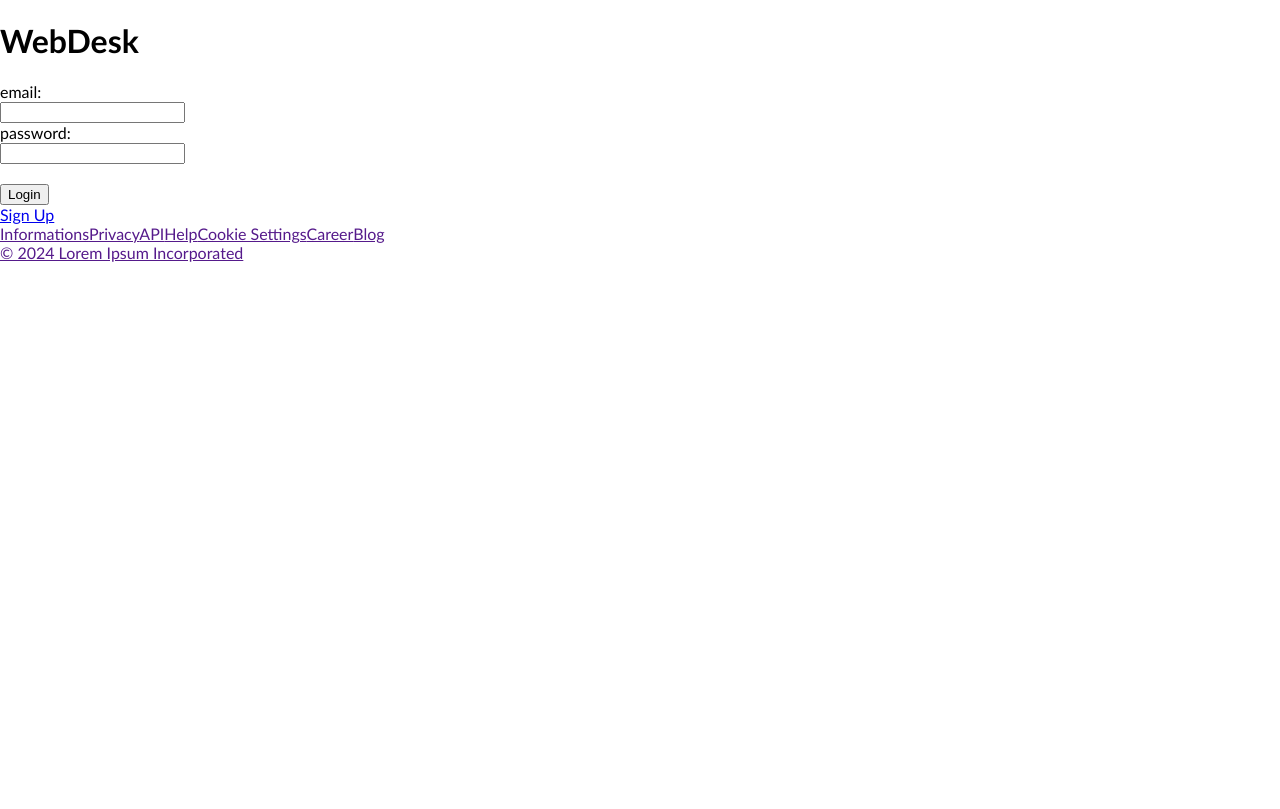
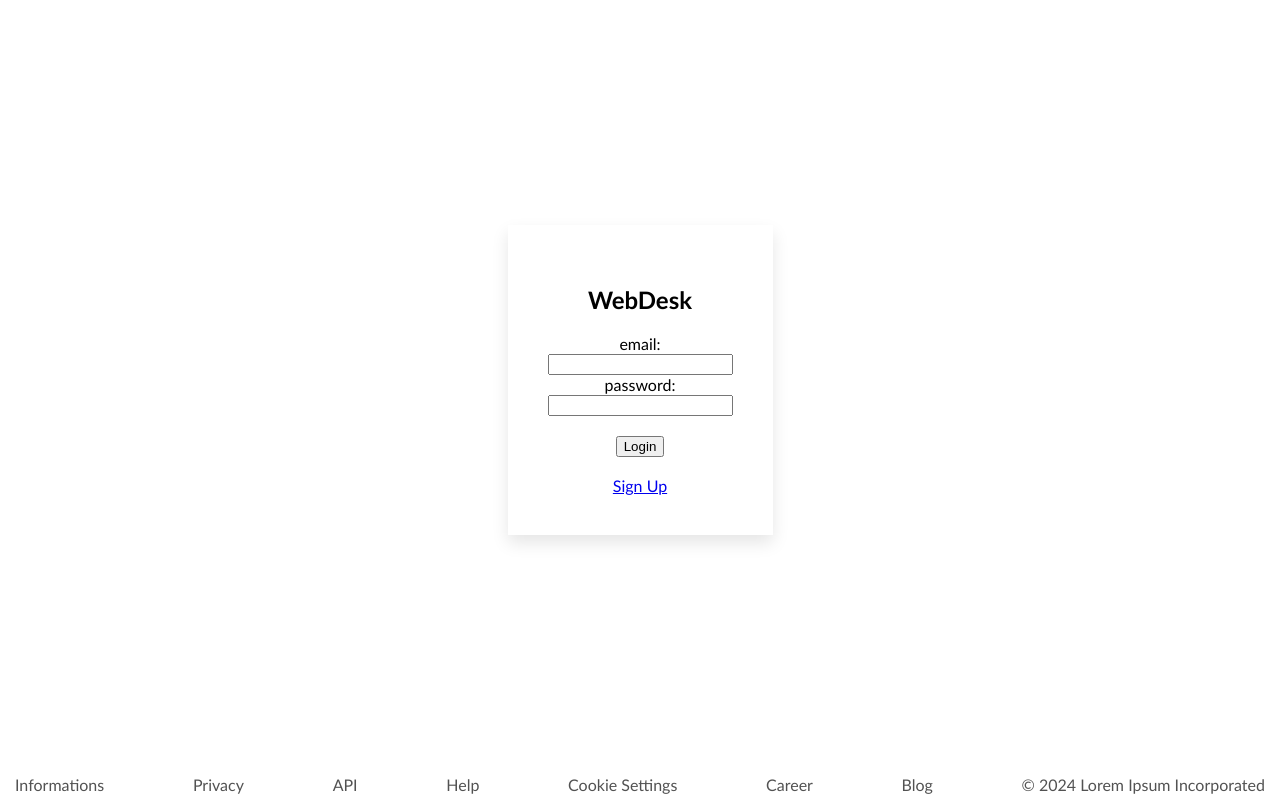
Before and after one commit to Pyrvdox/WebDesk, a React (Create React App) app in the folder frontend/: page / in a window 1280 px wide. Built offline with nearby package versions, Linux system fonts and the light colour scheme.

Commit message:
tiny fix

```diff
--- a/frontend/public/index.html
+++ b/frontend/public/index.html
@@ -3,7 +3,7 @@
   <head>
     <meta charset="utf-8" />
     <link rel="icon" />
-    <meta name="viewport" content="width=device-width, initial-scale=1" />
+    <meta name="viewport" content="width=device-width, initial-scale=1.0" />
     <meta name="theme-color" content="#000000" />
     <meta
       name="description"
@@ -27,6 +27,7 @@
           border: none;
           margin: 0;
           font-family: 'Calibri', sans-serif;
+
       }
   </style>
     <title>Web Desk</title>
--- a/frontend/src/Components/Footer.js
+++ b/frontend/src/Components/Footer.js
@@ -4,7 +4,7 @@ import '../Styles/footerstyles.css'
 const Footer = () => {
 
     return(
-        <section>
+        <section className="footer-section">
             <div className="footer-container">
                 <a href="">Informations</a>
                 <a href="">Privacy</a>
@@ -13,8 +13,6 @@ const Footer = () => {
                 <a href="">Cookie Settings</a>
                 <a href="">Career</a>
                 <a href="">Blog</a>
-            </div>
-            <div className="footer-container">
                 <a href="">© 2024 Lorem Ipsum Incorporated</a>
             </div>
         </section>
--- a/frontend/src/Components/Home.js
+++ b/frontend/src/Components/Home.js
@@ -4,10 +4,10 @@ import NavBar from "./Navbar";
 const HomeComponent = () => {
 
     return(
-        <>
+        <section>
             <NavBar />
             <h1>Home Page</h1>
-        </>
+        </section>
     )
 };
 
--- a/frontend/src/Components/Login.js
+++ b/frontend/src/Components/Login.js
@@ -44,7 +44,8 @@ const LoginComponent = () => {
             }
 
     return(
-        <div>
+        <section className="centered-section">
+        <div className="front-container">
         	<h1>WebDesk</h1>
 			<form>
 
@@ -67,14 +68,17 @@ const LoginComponent = () => {
 				></input>
 
 				<br />
-        <br/>
+                 <br/>
 				<button type="submit" disabled={isLoading} onClick={handleSubmit}>
 					Login
 				</button>
                 <br/>
+                <br/>
                 <a href="register">Sign Up</a>
 			</form>
         </div>
+        </section>
+
     )
 };
 
--- a/frontend/src/Components/Register.js
+++ b/frontend/src/Components/Register.js
@@ -1,6 +1,7 @@
 import React, { useState } from "react";
 import axios from "axios";
 import { useNavigate } from "react-router-dom";
+import '../Styles/frontpages.css'
 
 const RegisterComponent = () => {
 
@@ -40,8 +41,9 @@ const RegisterComponent = () => {
     }
 
     return(
-        <div>
-        <h2>Register:</h2>
+        <section className="centered-section">
+        <div className="front-container">
+        <h2>Register</h2>
         <form>
             <label>username:</label>
             <br />
@@ -87,9 +89,12 @@ const RegisterComponent = () => {
                 Register
             </button>
             <br/>
+            <br/>
             <a href="/">Already have an account ? Log in</a>
         </form>
     </div>
+        </section>
+
     )
 };
 
--- a/frontend/src/Styles/footerstyles.css
+++ b/frontend/src/Styles/footerstyles.css
@@ -1,4 +1,11 @@
-.footer-contaier {
+.footer-container {
     display: flex;
     justify-content: space-between;
 }
+
+.footer-container a {
+    display: flex;
+    color: rgb(82, 82, 82);
+    padding: 15px;
+    text-decoration: none;
+}
--- a/frontend/src/Styles/frontpages.css
+++ b/frontend/src/Styles/frontpages.css
@@ -0,0 +1,14 @@
+.centered-section {
+    display: flex;
+    justify-content: center;
+    align-items: center;
+    height: 95vh;
+
+}
+
+.front-container {
+    text-align: center;
+    padding: 40px;
+    background-color: white;
+    box-shadow: 0 8px 16px rgba(0, 0, 0,0.1);
+}
```
